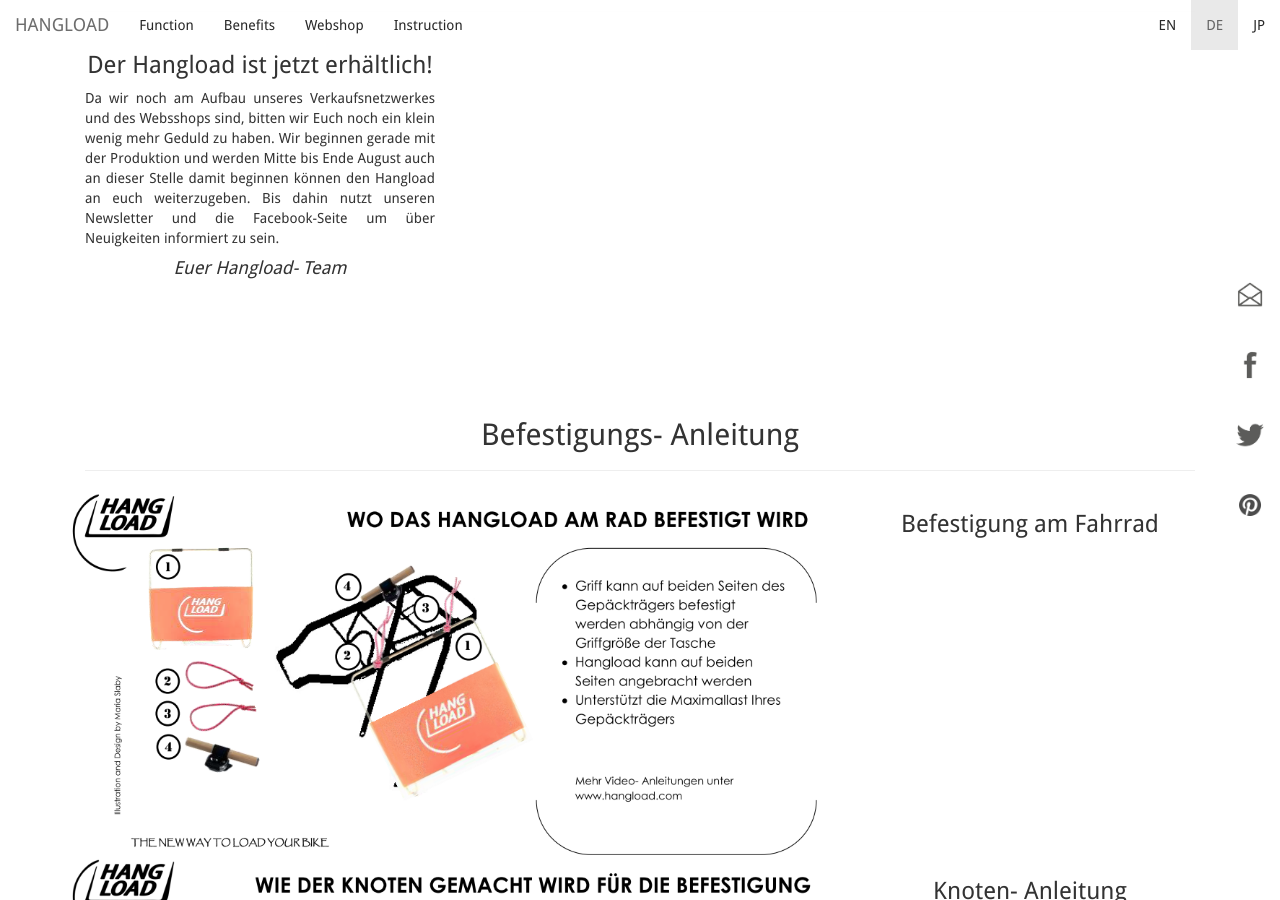
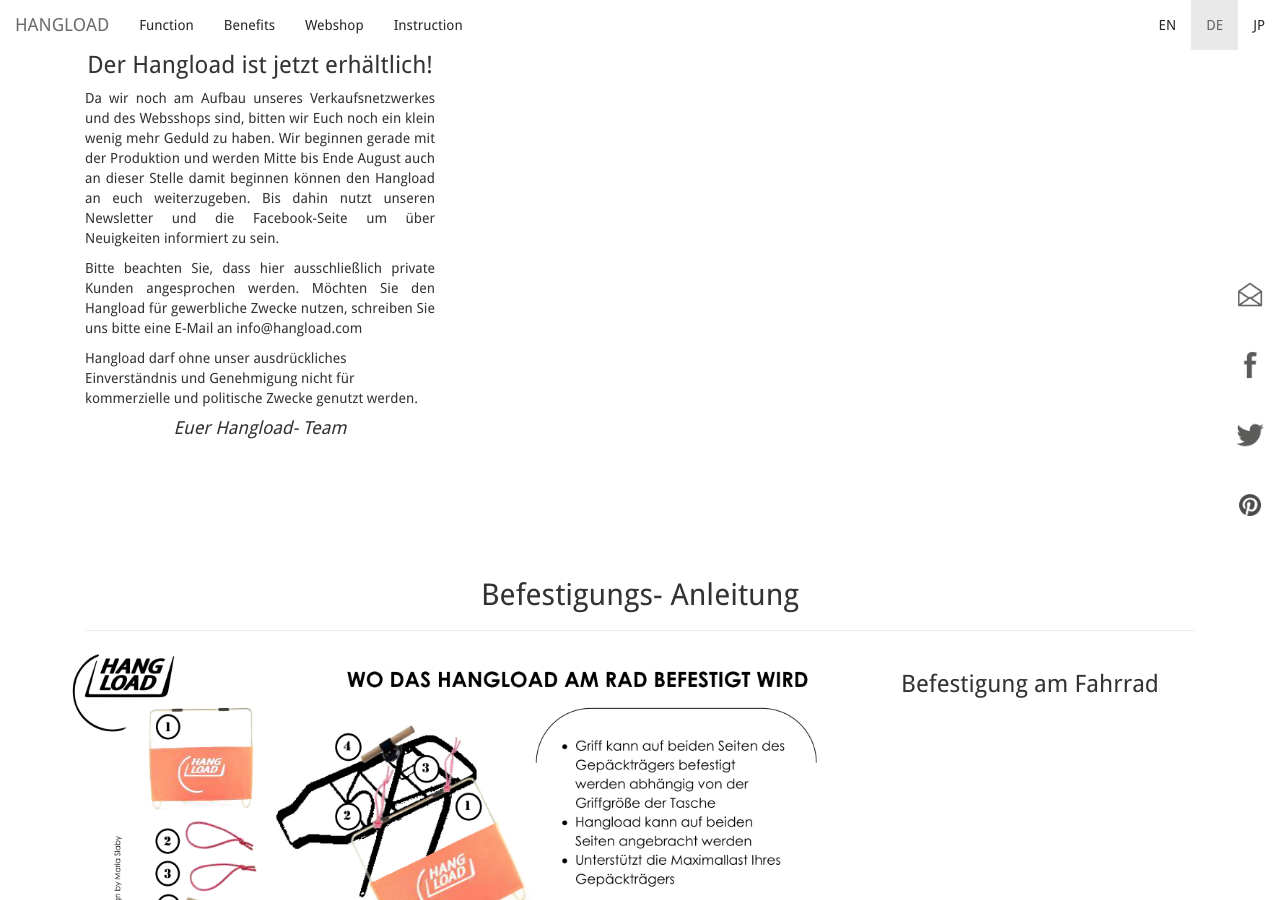
Before and after one commit to bodokaiser/hangload.com, a Jekyll site: the page built from de/index.html, in a window 1280 px wide and 900 px high, scrolled down 4286 px. Built offline with Jekyll 4.4.1, drawn with Linux system fonts in a browser that asks for light colours; nearby versions of some CDN libraries; library files that are not in the unit come from our copies; Markdown is read by kramdown in place of the engine named in the settings.

Commit message:
Update index.html

```diff
--- a/de/index.html
+++ b/de/index.html
@@ -197,20 +197,15 @@
         Wir beginnen gerade mit der Produktion und werden Mitte bis Ende August auch an dieser Stelle damit
         beginnen können den Hangload an euch weiterzugeben.
         Bis dahin nutzt unseren Newsletter und die Facebook-Seite um über Neuigkeiten informiert zu sein.
-      <!--  bitten wir Euch, uns einfach eine E-Mail an info@hangload.com zu schicken.
       </p>
       <p class="text-justify">
-        Bitte schreibt uns Eure gewünschte Art von Hangload - Stoff- oder Metallversion,
-        die Stückzahl sowie ggf. die entsprechenden Farben.
-      </p>
-      <p class="text-justify">
-        Es können momentan daher auch nur kleinere Stückzahlen verschickt werden.
-        Wir bearbeiten Eure Wünsche dann ganz individuell und treten mit Euch in Kontakt.
+        Bitte beachten Sie, dass hier ausschließlich private Kunden angesprochen werden. Möchten Sie den Hangload für gewerbliche
+        Zwecke nutzen, schreiben Sie uns bitte eine E-Mail an info@hangload.com
         </p>
-      <p class="text-justify">
-        Viel Spaß mit Eurem Hangload! Wir freuen uns Euch bald überall in der Stadt, auf dem Land
-        und in ganz Deutschland damit herumfahren zu sehen. !-->
-      </p>
+        <p>
+        Hangload darf ohne unser ausdrückliches Einverständnis und Genehmigung nicht für kommerzielle und politische Zwecke
+        genutzt werden.
+        </p>
       <p class="text-center h4">
         <em>Euer Hangload- Team </em>
       </p>
```
